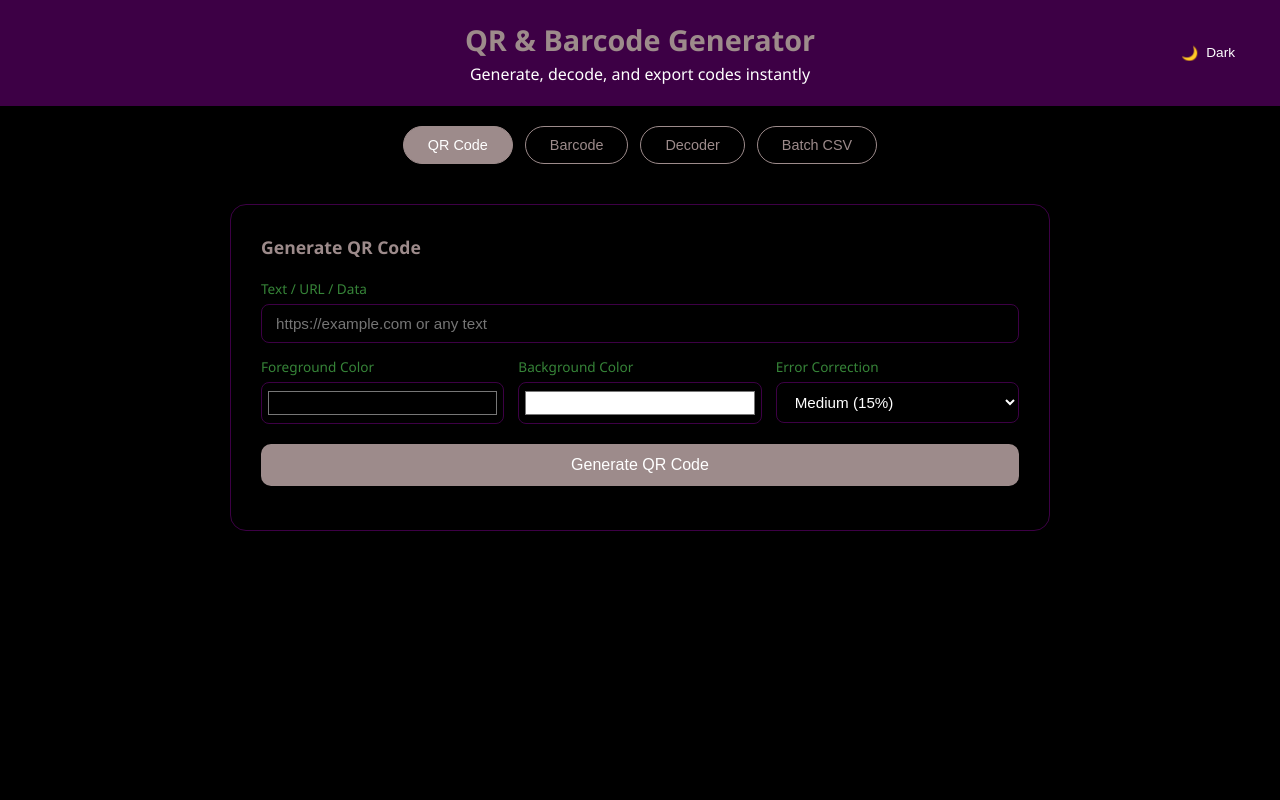
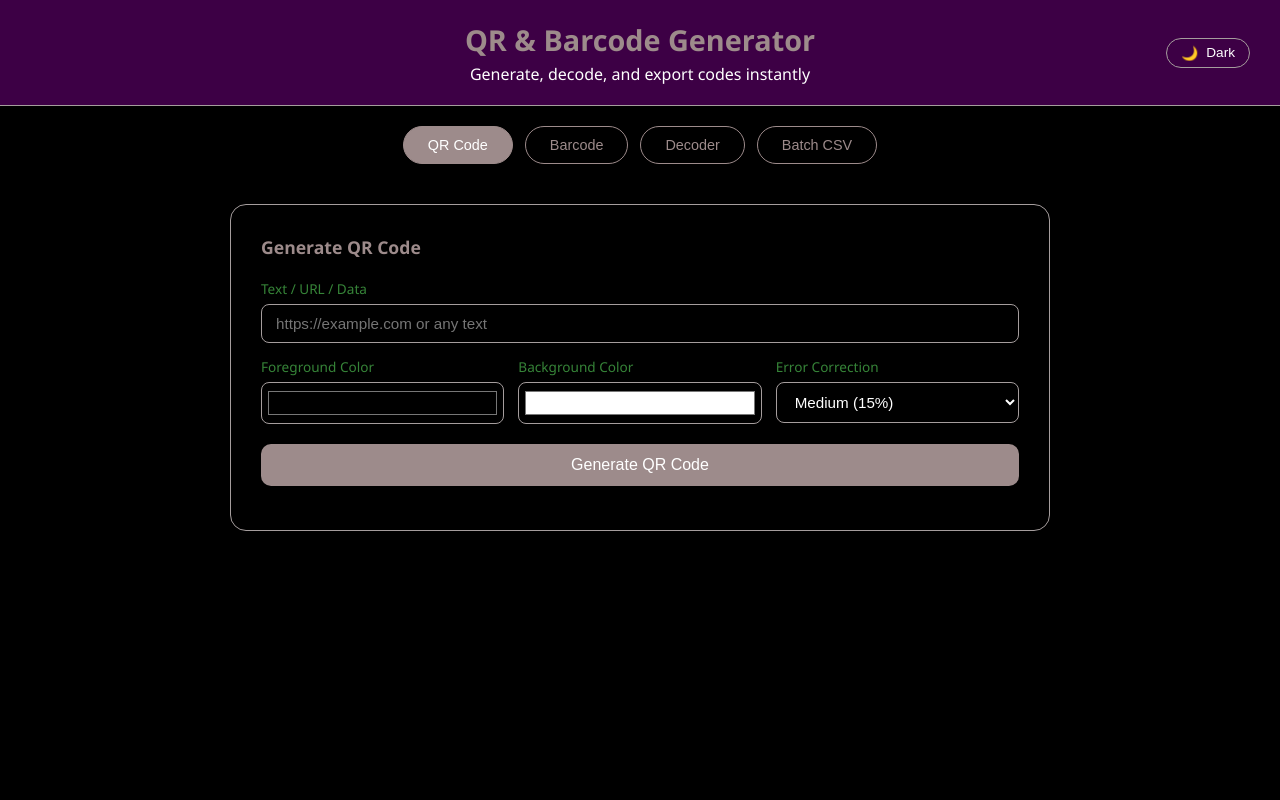
Before and after one commit to Adityxax/QR-Barcode-Generator-, a Flask app: page / in a window 1280 px wide. Run offline with Flask 3, Linux system fonts and the light colour scheme.

Commit message:
Updated index.html

```diff
--- a/templates/index.html
+++ b/templates/index.html
@@ -11,7 +11,7 @@
     [data-theme="dark"] {
       --bg:         #000000;
       --header-bg:  #3d0045;
-      --border:     #3d0045;
+      --border:     #a59d9d;
       --card-bg:    #000000;
       --input-bg:   #000000;
       --text:       #ffffff;
@@ -23,7 +23,7 @@
 
     [data-theme="light"] {
       --bg:         #f4f4f8;
-      --header-bg:  #dc6ee3;
+      --header-bg:  #ee7cea;
       --border:     #000000;
       --card-bg:    #ffffff;
       --input-bg:   #ffffff;
```
